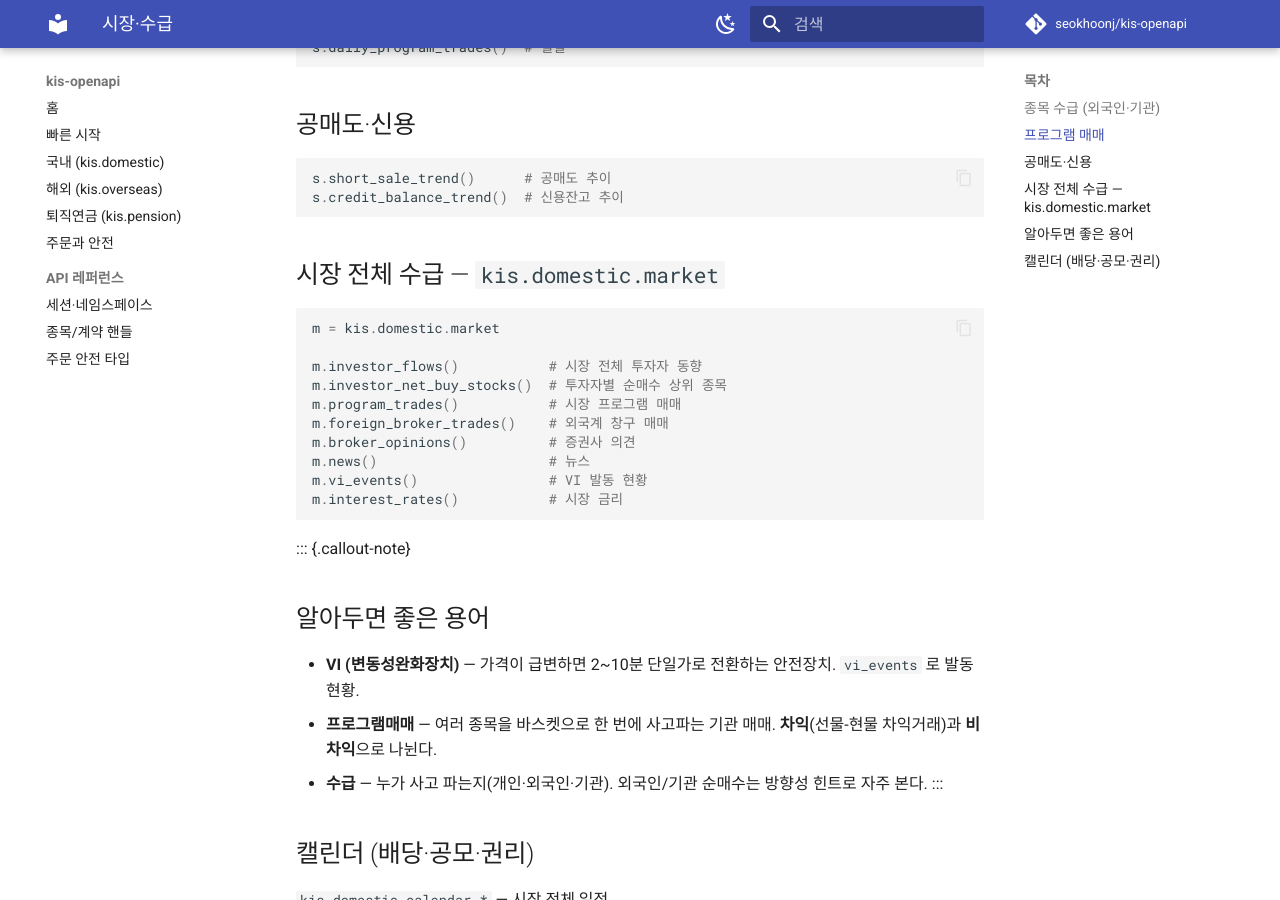
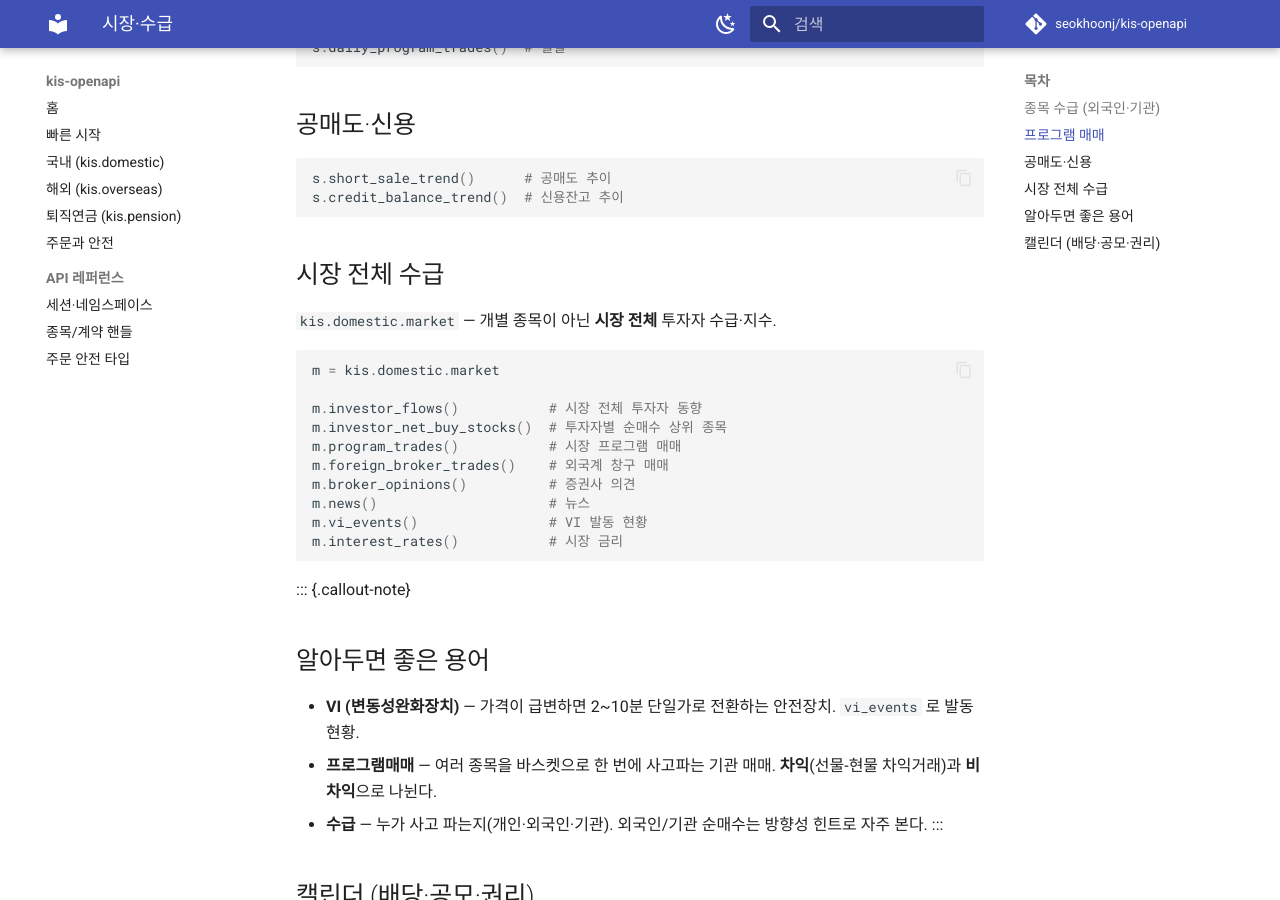
Before and after one commit to seokhoonj/kis-trader, an MkDocs documentation site: the page built from docs/market.md, in a window 1280 px wide and 900 px high, scrolled down 495 px. Built offline with MkDocs 1.6.1 and Material for MkDocs 9.7.7, drawn with Linux system fonts in a browser that asks for light colours; comment, search, counter and statistics services are not loaded.

Commit message:
docs: move market namespace out of the heading to shorten the TOC

````diff
--- a/docs/market.md
+++ b/docs/market.md
@@ -26,7 +26,9 @@
 s.credit_balance_trend()  # 신용잔고 추이
 ```
 
-## 시장 전체 수급 — `kis.domestic.market`
+## 시장 전체 수급
+
+`kis.domestic.market` — 개별 종목이 아닌 **시장 전체** 투자자 수급·지수.
 
 ```python
 m = kis.domestic.market
````
